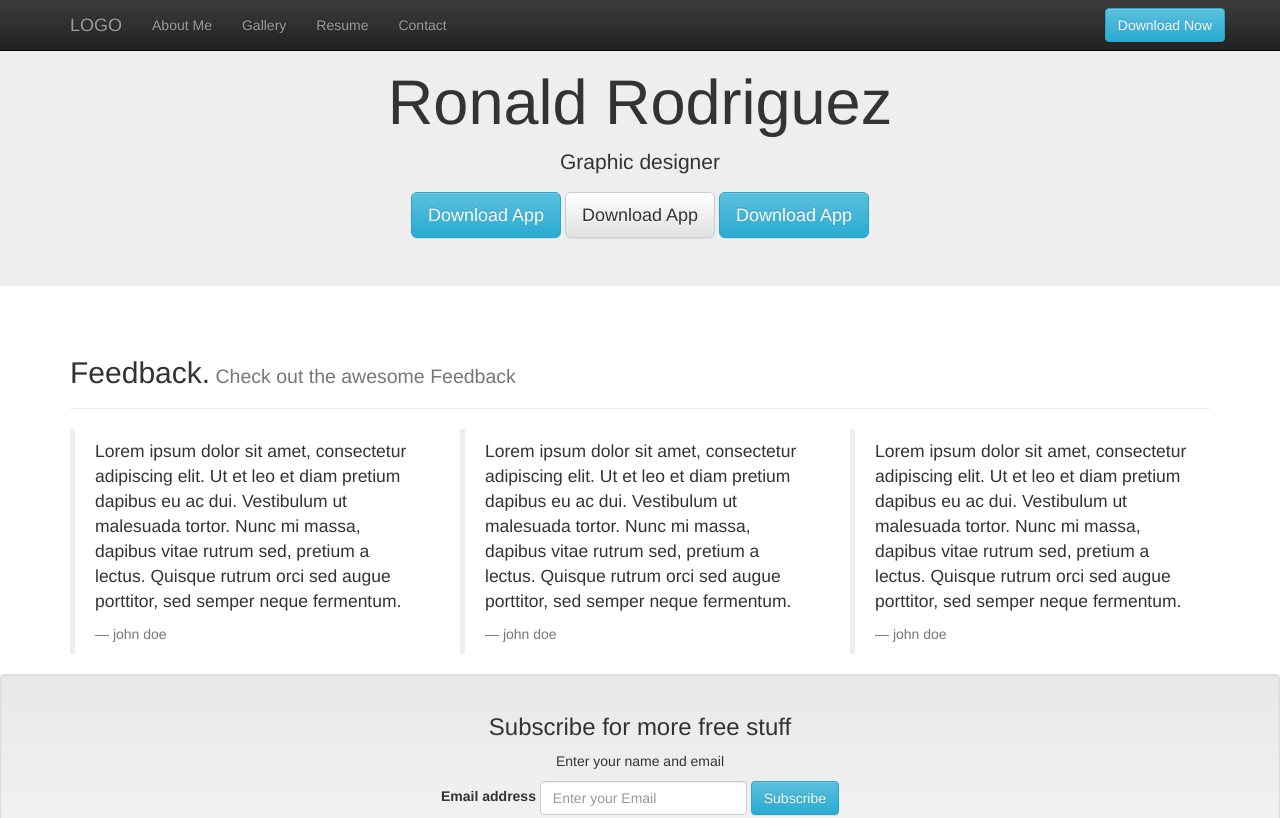
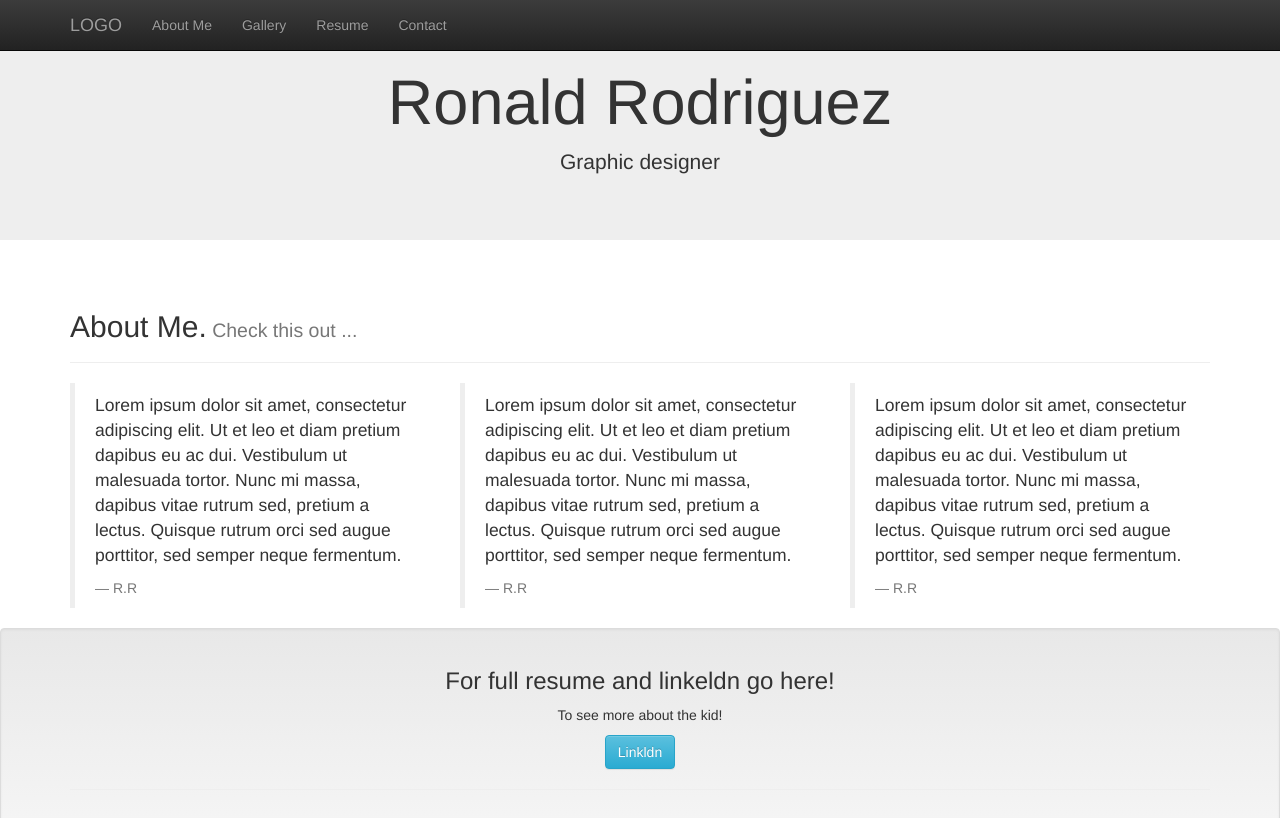
Before and after one commit to rrodriguez9696/mmp200, a plain HTML site: page WebPage/index.html in a window 1280 px wide. Shown: the top 818 px of the page. Drawn offline with nearby package versions, Linux system fonts and the light colour scheme.

Commit message:
Add files via upload

```diff
--- a/WebPage/index.html
+++ b/WebPage/index.html
@@ -28,7 +28,7 @@
                 </div><!-- Navbar Header-->
                 <div class="collapse navbar-collapse" id="navbar-collapse">
 
-                <a href="" class="btn btn-info navbar-btn navbar-right">Download Now</a>
+                <a href="" class=" navbar-btn navbar-right"></a>
                     <ul class="nav navbar-nav">
                         <li><a href="#about">About Me</a></li>
                         <li><a href="#gallery">Gallery</a></li>
@@ -47,9 +47,9 @@
                 <p>Graphic designer </p>
 
                 <div class="btn-gropup">
-                    <a href="" class="btn btn-lg btn-info">Download App</a>
+                   <!-- <a href="" class="btn btn-lg btn-info">Download App</a> //
                     <a href="" class="btn btn-lg btn-default">Download App</a>
-                    <a href="" class="btn btn-lg btn-info">Download App</a>
+                    <a href="" class="btn btn-lg btn-info">Download App</a> -->
                 </div>
             </div>
         </div> <!-- End jumbotron-->
@@ -57,26 +57,26 @@
         <div class="container">
             <section>
                 <div class="page-header" id="gallery">
-                    <h2>Feedback.<small> Check out the awesome Feedback</small></h2>
+                    <h2>About Me.<small> Check this out ...</small></h2>
                 </div>
 
                 <div class="row">
                     <div class="col-lg-4">
                         <blockquote>
                             <p>Lorem ipsum dolor sit amet, consectetur adipiscing elit. Ut et leo et diam pretium dapibus eu ac dui. Vestibulum ut malesuada tortor. Nunc mi massa, dapibus vitae rutrum sed, pretium a lectus. Quisque rutrum orci sed augue porttitor, sed semper neque fermentum.</p>
-                            <footer>john doe</footer>
+                            <footer>R.R</footer>
                         </blockquote>
                     </div>
                             <div class="col-lg-4">
                         <blockquote>
                             <p>Lorem ipsum dolor sit amet, consectetur adipiscing elit. Ut et leo et diam pretium dapibus eu ac dui. Vestibulum ut malesuada tortor. Nunc mi massa, dapibus vitae rutrum sed, pretium a lectus. Quisque rutrum orci sed augue porttitor, sed semper neque fermentum.</p>
-                            <footer>john doe</footer>
+                            <footer>R.R</footer>
                         </blockquote>
                     </div>
                             <div class="col-lg-4">
                         <blockquote>
                             <p>Lorem ipsum dolor sit amet, consectetur adipiscing elit. Ut et leo et diam pretium dapibus eu ac dui. Vestibulum ut malesuada tortor. Nunc mi massa, dapibus vitae rutrum sed, pretium a lectus. Quisque rutrum orci sed augue porttitor, sed semper neque fermentum.</p>
-                            <footer>john doe</footer>
+                            <footer>R.R</footer>
                         </blockquote>
                     </div>
                 </div> <!-- End Row -->
@@ -86,15 +86,15 @@
         <section>
             <div class="well">
                 <div class="container text-center">
-                    <h3>Subscribe for more free stuff</h3>
-                    <p>Enter your name and email</p>
+                    <h3>For full resume and linkeldn go here!</h3>
+                    <p>To see more about the kid!</p>
 
                     <form action="" class="form-inline">
-                        <div class="form-group">
+                      <!--  <div class="form-group">
                             <label for="email">Email address </label>
                             <input type="text" class="form-control" id="email" placeholder="Enter your Email ">
-                        </div>
-                        <button type="sunbmit" class="btn btn-info">Subscribe</button>
+                        </div> -->
+                        <button type="sunbmit" class="btn btn-info">Linkldn</button>
                         <hr>
                     </form>
 
@@ -222,7 +222,7 @@
                         <div class="panel panel-default text-center">
                             <div class="panel-body">
                                 <span class="glyphicon glyphicon-ok"></span>
-                                <h4>This is the heading!</h4>
+                                <h4>Skill set 1!</h4>
                                 <p>Lorem ipsum dolor sit amet, consectetur adipiscing elit. Ut et leo et diam pretium dapibus eu ac dui. Vestibulum ut malesuada tortor. </p>
                             </div>
                         </div>
@@ -232,7 +232,7 @@
                         <div class="panel panel-default text-center">
                             <div class="panel-body">
                                 <span class="glyphicon glyphicon-camera"></span>
-                                <h4>This is the heading!</h4>
+                                <h4>Skill set 2!</h4>
                                 <p>Lorem ipsum dolor sit amet, consectetur adipiscing elit. Ut et leo et diam pretium dapibus eu ac dui. Vestibulum ut malesuada tortor. </p>
                             </div>
                         </div>
@@ -242,7 +242,7 @@
                         <div class="panel panel-default text-center">
                             <div class="panel-body">
                                 <span class="glyphicon glyphicon-trash"></span>
-                                <h4>This is the heading!</h4>
+                                <h4>Skill set 3!</h4>
                                 <p>Lorem ipsum dolor sit amet, consectetur adipiscing elit. Ut et leo et diam pretium dapibus eu ac dui. Vestibulum ut malesuada tortor. </p>
                             </div>
                         </div>
```
